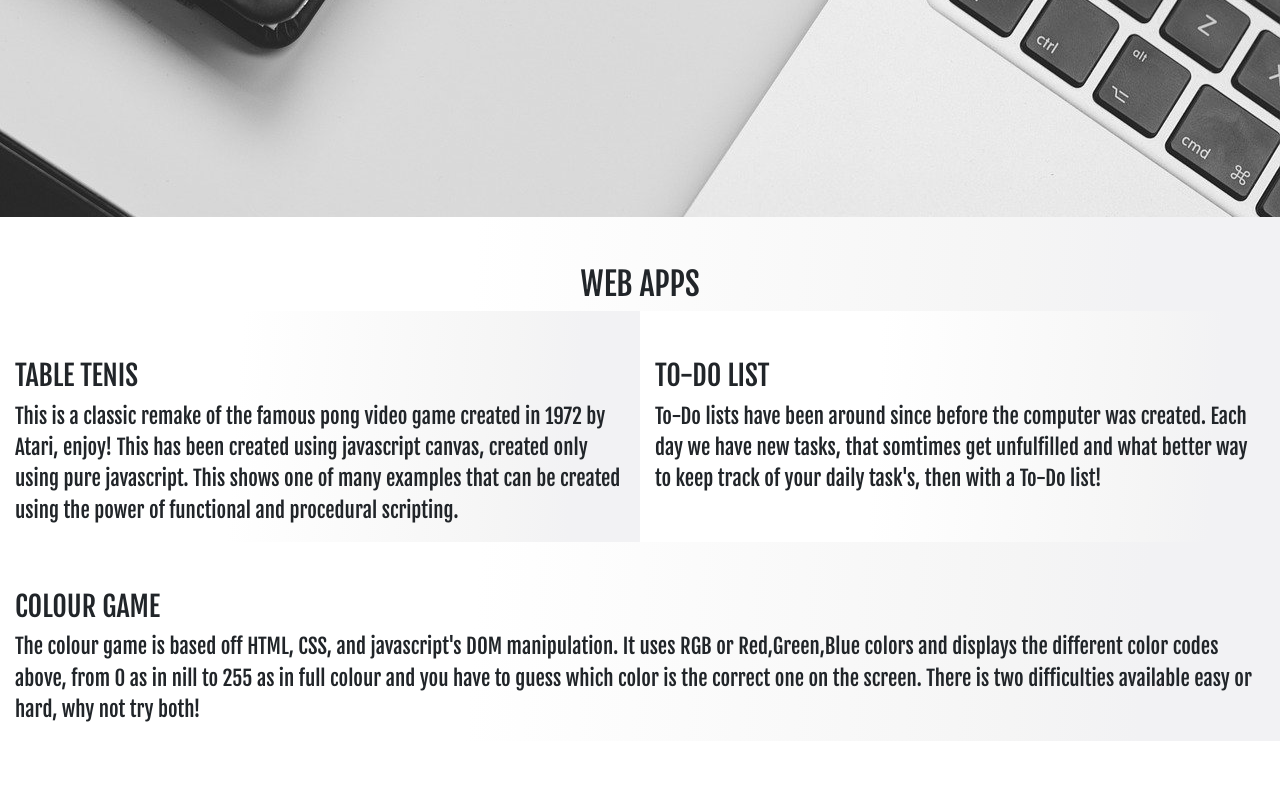
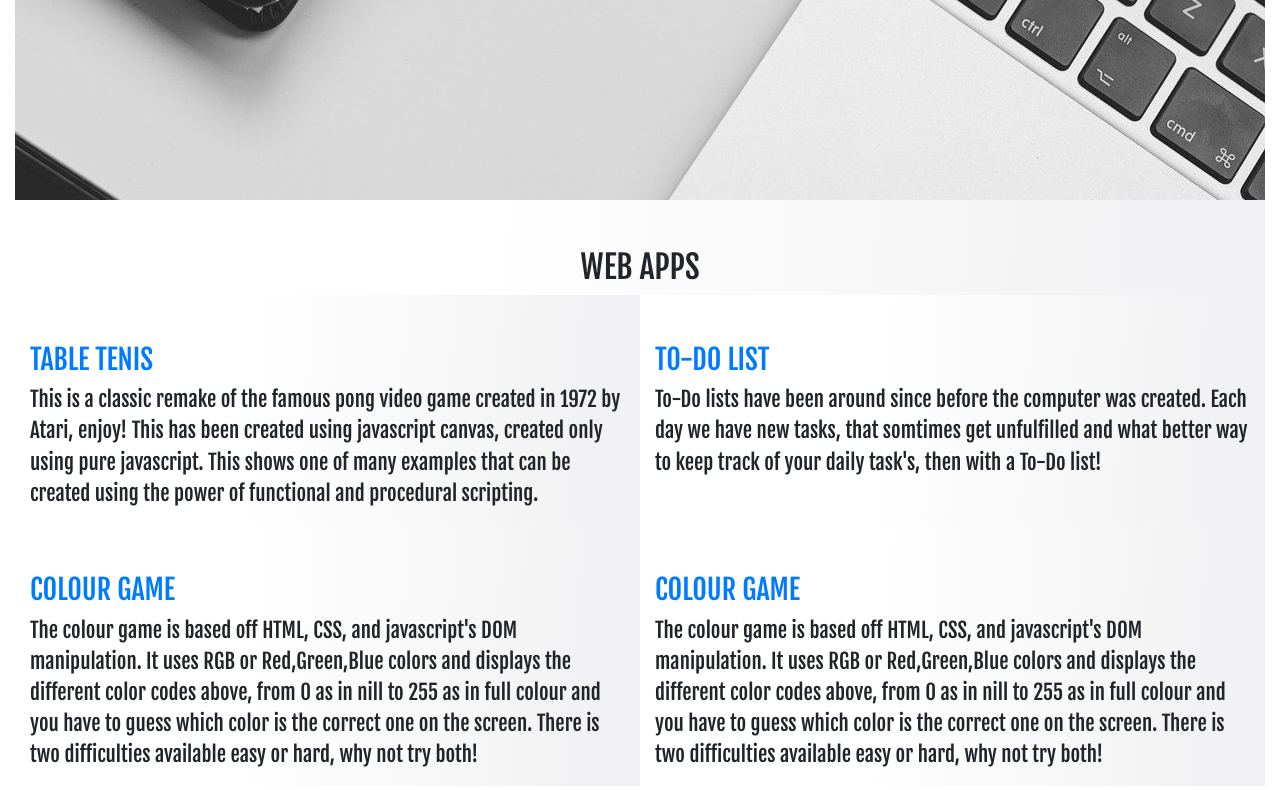
Before and after one commit to Novicetheaf/user-centric-project-portfolio-site, a plain HTML site: page index.html in a window 1280 px wide. Shown: the part 1242-2032 px from the top of the page. Drawn offline with nearby package versions, Linux system fonts and the light colour scheme.

Commit message:
added default padding from bootstrap back, to fix horizontal scroll.

```diff
--- a/assets/css/style.css
+++ b/assets/css/style.css
@@ -1,7 +1,9 @@
 body{
+
     margin: 0;
     font-family: 'Fjalla One', sans-serif;
 }
+
 /*--------------------------------Header section*/
 .header-content{
     background-color: rgba(255, 255, 255, 0.90);
@@ -31,7 +33,7 @@ nav.header-content.navbar.navbar-expand-md.navbar-light.fixed-top.mx-0{
 .main-content{
 
     background: rgb(2,0,36);
-    background: linear-gradient(354deg, rgba(2,0,36,1) 8%, rgba(158,158,158,1) 53%, rgba(17,35,38,1) 78%);
+    background: linear-gradient(354deg, rgb(235, 235, 235) 8%, rgba(158,158,158,1) 53%, rgba(17,35,38,1) 78%);
     width: 100%;
     height: auto;
     margin: 0 auto;
@@ -53,7 +55,7 @@ p{
     width: 100%;
     height: 300px;
     background: url(/assets/images/background-image.jpg)no-repeat center right fixed;
-
+    z-index: 1
 }
 /*--------------------------------------Web Apps section*/
 
--- a/index.html
+++ b/index.html
@@ -21,7 +21,7 @@
 </head>
 
 <body>
-	<div class="container-fluid px-0">
+	<div class="container-fluid">
 		<!--Navigation Header Bar-->
 		<nav class="header-content navbar navbar-expand-md navbar-light fixed-top mx-0">
 			<a class="navbar-brand" href="index.html">Edmund O Callaghan</a>
@@ -85,7 +85,7 @@
 
 				<div class="row mx-0">
 					<div class="col-xs-12 col-lg-6 pt-5 gradient-color">
-                        <h3>TABLE TENIS</h3>
+                        <a href="https://edmundoc.000webhostapp.com/tenisGame_EOC/tableTenisGame_EOC.html" target="_blank"><h3>TABLE TENIS</h3></a>
 						<p>
                             This is a classic remake of the famous pong video game created in 1972 by Atari, enjoy!
                             This has been created using javascript canvas, created only using pure javascript.
@@ -95,7 +95,7 @@
 					</div>
 					<div class="col-xs-12 col-lg-6 pt-5 gradient-color">
 
-                         <h3>TO-DO LIST</h3>
+                         <a href="https://edmundoc.000webhostapp.com/toDoList_EOC/index.html" target="_blank"><h3>TO-DO LIST</h3></a>
 						<p>
                             To-Do lists have been around since before the computer was created.
                             Each day we have new tasks, that somtimes get unfulfilled and what better way to keep track of your daily task's, then with a To-Do list!
@@ -104,9 +104,9 @@
 					</div>
 				</div>
                 <div class="row mx-0">
-                    <div class="col-xs-12 col-lg-12 pt-5 gradient-color">
+                    <div class="col-xs-12 col-lg-6 pt-5 gradient-color">
 
-                        <h3>COLOUR GAME</h3>
+                        <a href="https://edmundoc.000webhostapp.com/colorGamePrj_EOC/colorGame.html" target="_blank"><h3>COLOUR GAME</h3></a>
 						<p>
                             The colour game is based off HTML, CSS, and javascript's DOM manipulation.
                             It uses RGB or Red,Green,Blue colors and displays the different color codes above, from 0 as in nill to 255 as in full colour and you have to guess which color is the correct one on the screen.
@@ -115,7 +115,18 @@
                         </p>
 
 					</div>
-                </div>
+                    <div class="col-xs-12 col-lg-6 pt-5 gradient-color">
+
+                        <a href="https://edmundoc.000webhostapp.com/colorGamePrj_EOC/colorGame.html" target="_blank"><h3>COLOUR GAME</h3></a>
+						<p>
+                            The colour game is based off HTML, CSS, and javascript's DOM manipulation.
+                            It uses RGB or Red,Green,Blue colors and displays the different color codes above, from 0 as in nill to 255 as in full colour and you have to guess which color is the correct one on the screen.
+
+                            There is two difficulties available easy or hard, why not try both!
+                        </p>
+
+				    </div>
+                 </div>
 			</section>
 
             <!--Footer Section-->
```
